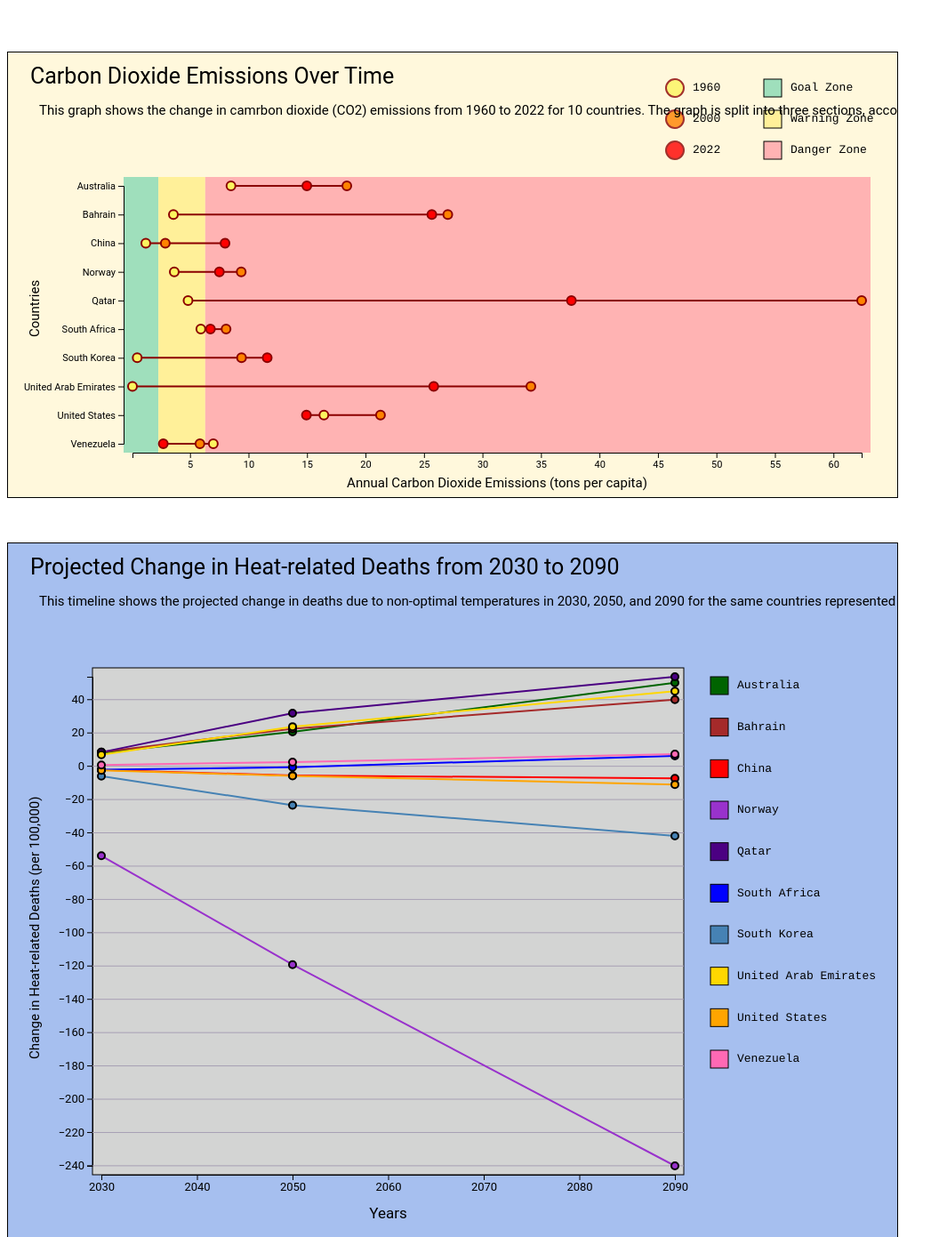
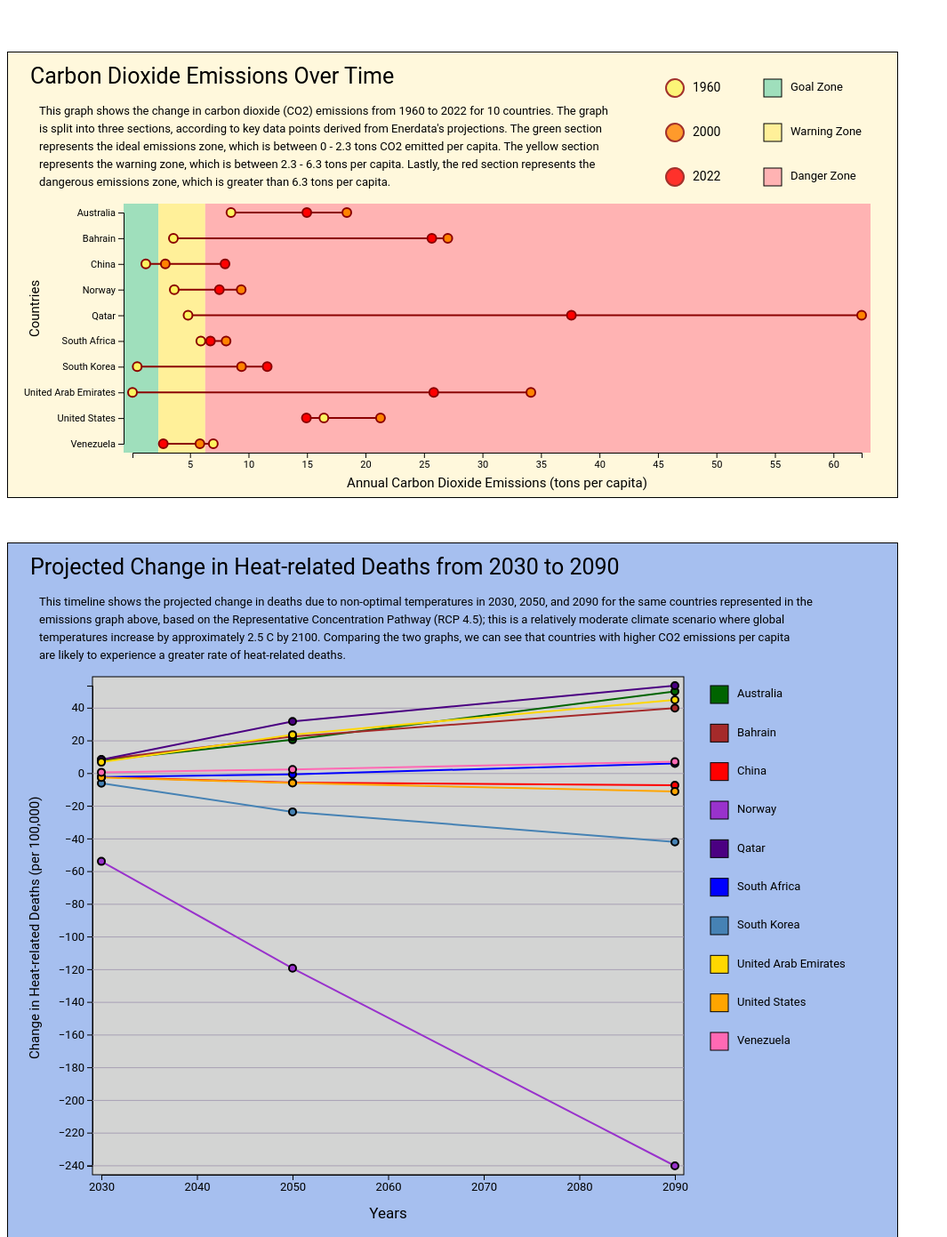
Before and after one commit to youshraj/3300-project, a plain HTML site: page index.html in a window 1280 px wide. Shown: the top 1391 px of the page at 89% size, without its empty margins (0-1065 px from the left). Drawn offline with nearby package versions, Linux system fonts and the light colour scheme.

Commit message:
fixed captions & made legend font consistent with other font

```diff
--- a/index.html
+++ b/index.html
@@ -40,7 +40,7 @@
     const svg1 = d3.select('svg#graph1');
     const width = svg1.attr('width');
     const height = svg1.attr('height');
-    const margins = { top: 150, right: 40, bottom: 60, left: 140 };
+    const margins = { top: 180, right: 40, bottom: 60, left: 140 };
     const chartWidth = width - margins.left - margins.right;
     const chartHeight = height - margins.top - margins.bottom;
 
@@ -182,7 +182,7 @@
           .attr("dominant-baseline", "middle")
           .text(zones[i])
           .style("fill", "black")
-          .style("font-family", "Courier")
+          //.style("font-family", "Courier")
           .style("font-size", 13);
         svg1.append('circle')
           .attr('cx', width - 250)
@@ -198,8 +198,8 @@
           .attr("dominant-baseline", "middle")
           .text(years[i])
           .style("fill", "black")
-          .style("font-family", "Courier")
-          .style("font-size", 13);
+          //.style("font-family", "Courier")
+          .style("font-size", 14);
       }
 
       // x-axis labels
@@ -223,16 +223,32 @@
                         .style("font-size", "25px");
 
       // caption
-      svg1.append("text").text("This graph shows the change in camrbon dioxide (CO2) emissions from 1960 to 2022 for 10 \ncountries. The graph is split into three sections, according to key data points derived from Enerdata’s projections. The green section represents the ideal emissions zone, which is between 0 - 2.3 tons CO2 emitted per capita. The yellow section represents the warning zone, which is between 2.3 - 6.3 tons per capita. Lastly, the red section represents the dangerous emissions zone, which is greater than 6.3 tons per capita. ")
+      svg1.append("text").text("This graph shows the change in carbon dioxide (CO2) emissions from 1960 to 2022 for 10 countries. The graph")
                         .attr("x", 35)
                         .attr("y", 70)
-                        .style("font-size", "15px");
+                        .style("font-size", "13px");
+      svg1.append("text").text("is split into three sections, according to key data points derived from Enerdata's projections. The green section ")
+                        .attr("x", 35)
+                        .attr("y", 90)
+                        .style("font-size", "13px");
+      svg1.append("text").text("represents the ideal emissions zone, which is between 0 - 2.3 tons CO2 emitted per capita. The yellow section ")
+                        .attr("x", 35)
+                        .attr("y", 110)
+                        .style("font-size", "13px");
+      svg1.append("text").text("represents the warning zone, which is between 2.3 - 6.3 tons per capita. Lastly, the red section represents the")
+                        .attr("x", 35)
+                        .attr("y", 130)
+                        .style("font-size", "13px");
+      svg1.append("text").text("dangerous emissions zone, which is greater than 6.3 tons per capita.")
+                        .attr("x", 35)
+                        .attr("y", 150)
+                        .style("font-size", "13px");
 
       // visualization 2
       const svg2 = d3.select('svg#graph2');
       const width2 = svg2.attr('width');
       const height2 = svg2.attr('height');
-      const margins2 = { top: 150, right: 250, bottom: 80, left: 105 };
+      const margins2 = { top: 160, right: 250, bottom: 80, left: 105 };
       const chartWidth2 = width2 - margins2.left - margins2.right;
       const chartHeight2 = height2 - margins2.top - margins2.bottom;
 
@@ -347,7 +363,7 @@
             .attr("dominant-baseline", "middle")
             .text(data[i]['Entity'])
             .style("fill", "black")
-            .style("font-family", "Courier")
+            //.style("font-family", "Courier")
             .style("font-size", 13);
         }
 
@@ -372,10 +388,25 @@
             .style("font-size", "25px");
 
         // caption
-        svg2.append("text").text("This timeline shows the projected change in deaths due to non-optimal temperatures in 2030, 2050, and 2090 for the same countries represented in the emissions graph above, based on the Representative Concentration Pathway (RCP 4.5); this is a relatively moderate climate scenario wherein we reach approximately 2.5°C by 2100. Comparing the two graphs, we can see that countries with higher CO2 emissions per capita are likely to experience a greater rate of heat-related deaths. ")
+        svg2.append("text").text("This timeline shows the projected change in deaths due to non-optimal temperatures in 2030, 2050, and 2090 for the same countries represented in the")
             .attr("x", 35)
             .attr("y", 70)
-            .style("font-size", "15px");
+            .style("font-size", "13px");
+        //
+        svg2.append("text").text("emissions graph above, based on the Representative Concentration Pathway (RCP 4.5); this is a relatively moderate climate scenario where global ")
+            .attr("x", 35)
+            .attr("y", 90)
+            .style("font-size", "13px");
+        //
+        svg2.append("text").text("temperatures increase by approximately 2.5 C by 2100. Comparing the two graphs, we can see that countries with higher CO2 emissions per capita ")
+            .attr("x", 35)
+            .attr("y", 110)
+            .style("font-size", "13px");
+        //
+        svg2.append("text").text("are likely to experience a greater rate of heat-related deaths.")
+            .attr("x", 35)
+            .attr("y", 130)
+            .style("font-size", "13px");
       })
     })
 
```
Also changed, not shown: 1 other file.
